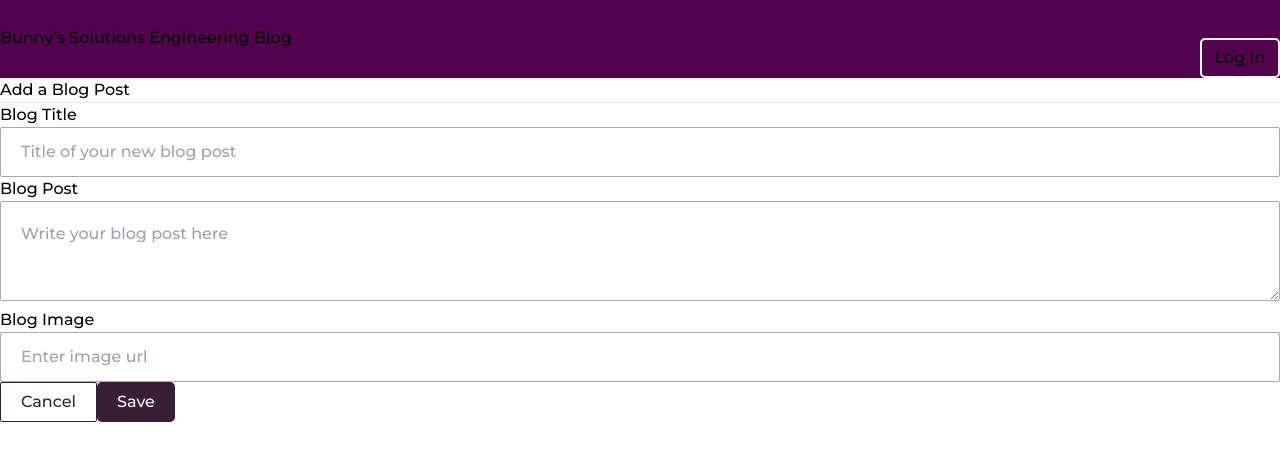
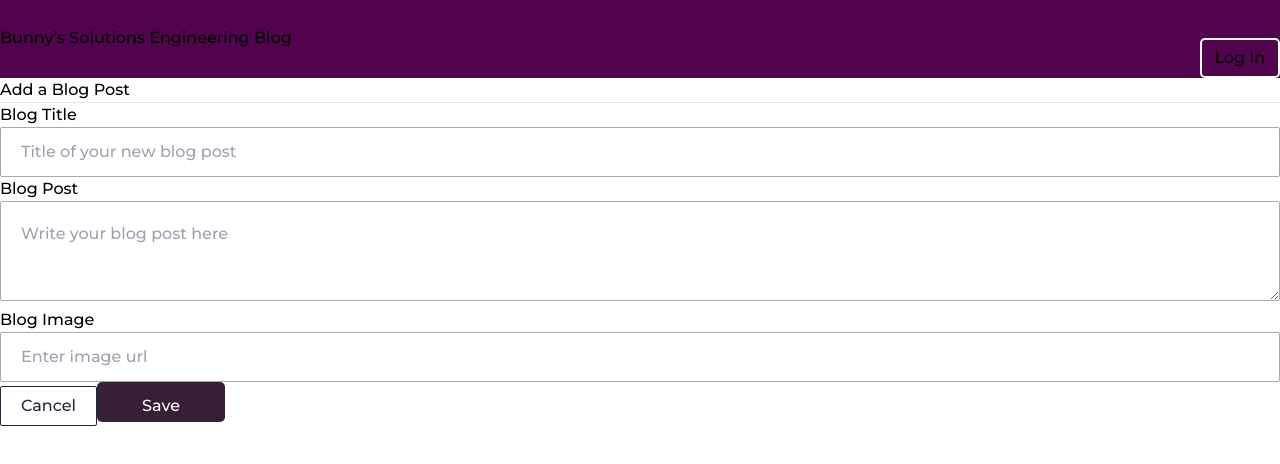
Before and after one commit to CoderBunnyS/BunnyBlogMERN, a React (Vite) app in the folder client/: page /add-blog in a window 1280 px wide. Shown: the top 464 px of the page. Built offline with nearby package versions, Linux system fonts and the light colour scheme; a web font is replaced by a local one.

Commit message:
added logic to have write a blog post button only show if the user is logged in

```diff
--- a/client/src/index.css
+++ b/client/src/index.css
@@ -41,8 +41,13 @@ button {
   background-color: #371f36;
   color: #fff;
   border-radius: 5px;
-  padding: 0 20px;
+  text-align: center;
+  padding-top: 1vh;
   cursor: pointer;
+  text-decoration: none;
+  height: 25vh;
+  width: 10vw;
+  height: 5vh;
 }
 
 #login-button {
--- a/client/src/pages/Home/index.jsx
+++ b/client/src/pages/Home/index.jsx
@@ -3,6 +3,7 @@ import { useEffect, useState } from "react";
 import { toast } from "react-hot-toast";
 import { useNavigate } from "react-router-dom";
 import Loader from "../../components/Loader";
+import { useAuth0 } from "@auth0/auth0-react";
 
 
 
@@ -10,6 +11,8 @@ function Home() {
   const navigate = useNavigate();
   const [loading, setLoading] = useState(false);
   const [blogs, setBlogs] = useState([]);
+  const { isAuthenticated } = useAuth0();
+
   const getData = async () => {
     try {
       setLoading(true);
@@ -25,15 +28,17 @@ function Home() {
   useEffect(() => {
     getData();
   }, []);
-
   return (
     <div>
       {loading && <Loader />}
       <div className="flex justify-between items-center">
         {/* <h1 className="text-xl font-bold text-gray-700">All Blog Posts</h1> */}
-        <button className="btn-contained" onClick={() => navigate("/add-blog")}>
-          <a href="/add-blog">Write a Blog Post</a>
-        </button>
+        {isAuthenticated &&
+  <a href="/add-blog" className="btn-contained">
+    Write a Blog Post
+  </a>
+}
+
 
       </div>
       <div className="grid grid-cols-4 gap-5 mt-5">
```
